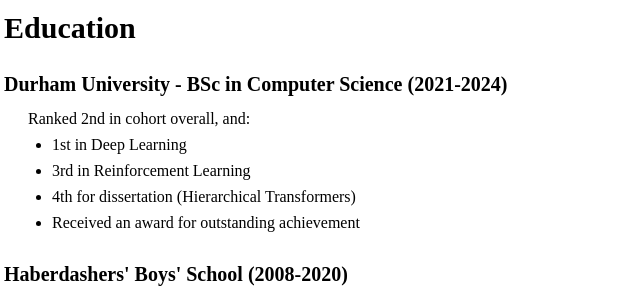
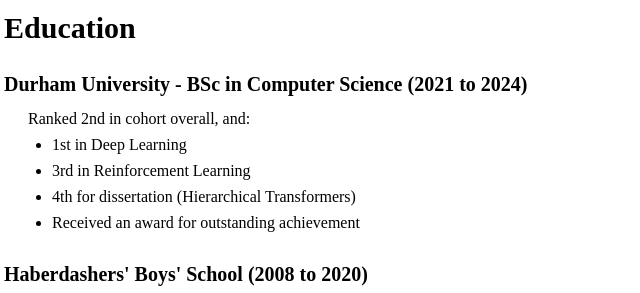
Before and after one commit to shanai-personal-website/shanai-personal-website.github.io, a plain HTML site: page index.html in a window 1280 px wide. Shown: the part 706-999 px from the top of the page, 204-844 px from the left. Drawn offline with nearby package versions, Linux system fonts and the light colour scheme.

Commit message:
index final

```diff
--- a/index.html
+++ b/index.html
@@ -75,7 +75,7 @@
         <h2 class="text-3xl font-bold mb-6">Education</h2>
         <div class="mb-6">
           <h3 class="text-xl font-bold mb-2">
-            Durham University - BSc in Computer Science (2021-2024)
+            Durham University - BSc in Computer Science (2021 to 2024)
           </h3>
           <p class="pl-6">Ranked 2nd in cohort overall, and:</p>
           <ul class="list-disc pl-12 mb-4">
@@ -87,7 +87,7 @@
         </div>
         <div>
           <h3 class="text-xl font-bold mb-2">
-            Haberdashers' Boys' School (2008-2020)
+            Haberdashers' Boys' School (2008 to 2020)
           </h3>
           <p class="pl-6">
             A Levels in Mathematics, Further Mathematics, Physics, and Chemistry
```
